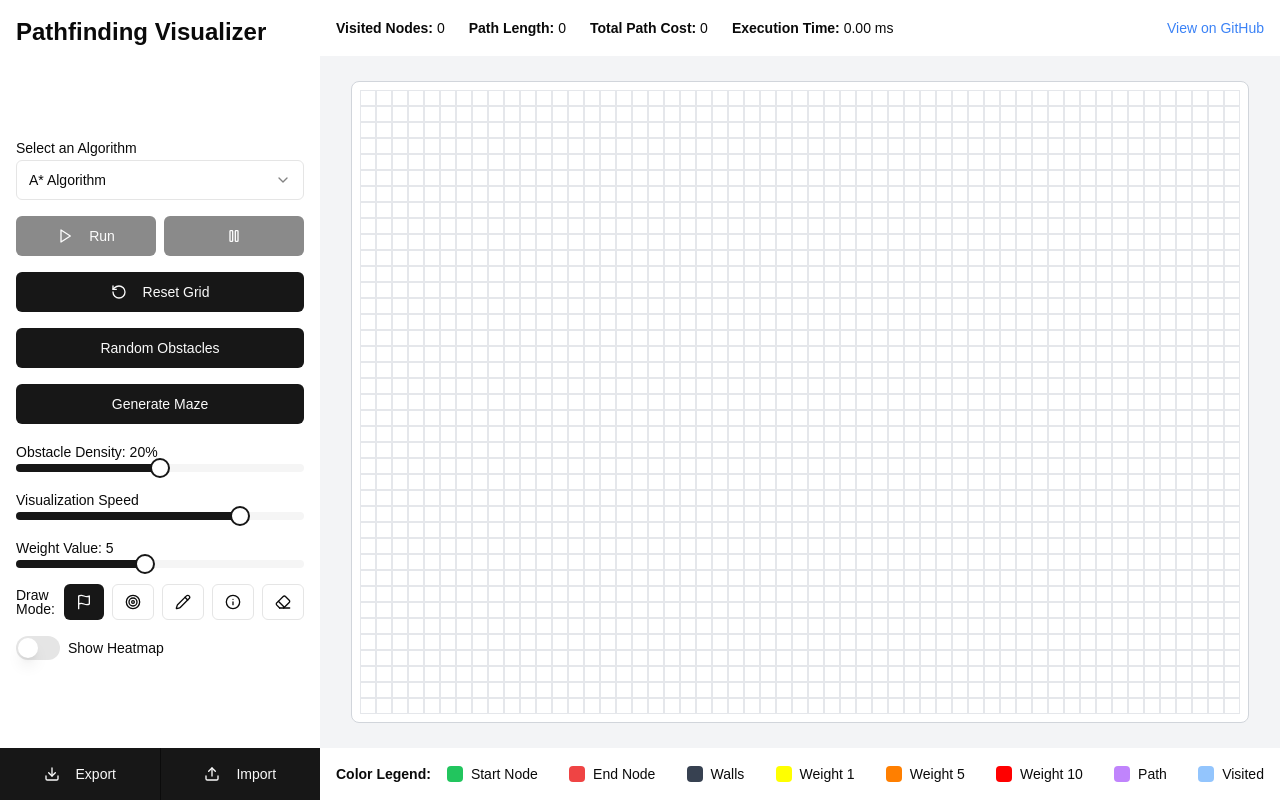
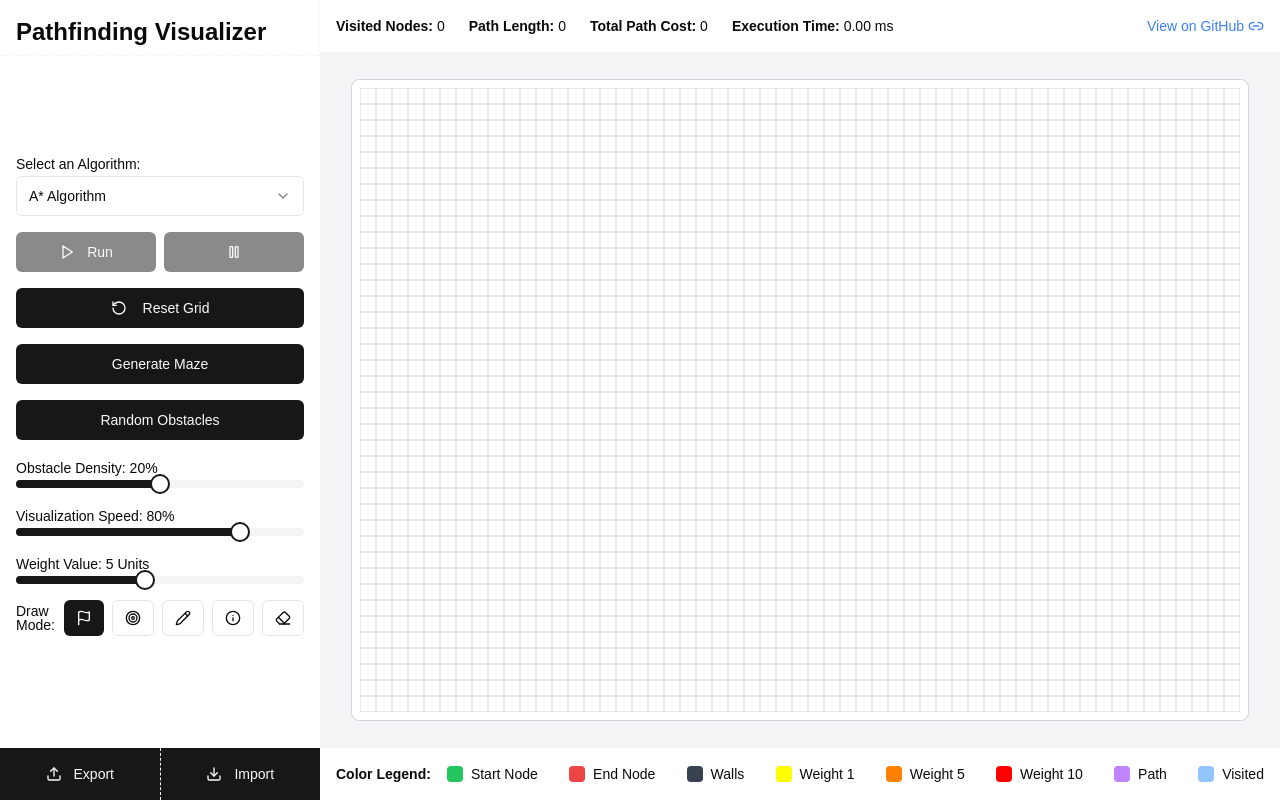
Before and after one commit to basith-ahmed/search-algo-visualizer, a Next.js app: page / in a window 1280 px wide. Built offline with nearby package versions, Linux system fonts and the light colour scheme.

Commit message:
chore: sidebar updated

```diff
--- a/app/page.tsx
+++ b/app/page.tsx
@@ -23,6 +23,7 @@ import {
   Flag,
   Download,
   Upload,
+  Link2,
 } from "lucide-react";
 import { toast, ToastContainer } from "react-toastify";
 import "react-toastify/dist/ReactToastify.css";
@@ -1173,11 +1174,11 @@ export default function Home() {
   return (
     <div className="flex h-screen bg-gray-100" onMouseUp={handleMouseUp}>
       <div className="w-80 bg-white overflow-y-auto h-screen flex flex-col justify-between">
-        <h1 className="text-2xl font-bold p-4 ">Pathfinding Visualizer</h1>
+        <h1 className="text-2xl font-bold p-4 h-[3.5rem] border-b-[1px] border-r-[1px] border-secondary border-dashed">Pathfinding Visualizer</h1>
         {/* Controls */}
         <div className="flex flex-col gap-4 justify-between p-4 -mt-4">
           <div>
-            <Label htmlFor="algorithm">Select an Algorithm</Label>
+            <Label htmlFor="algorithm">Select an Algorithm:</Label>
             <Select
               value={algorithm}
               onValueChange={(value) =>
@@ -1213,7 +1214,7 @@ export default function Home() {
               disabled={isRunning || !startNode || !endNode}
               className="flex-1"
             >
-              <Play className="w-4 h-4 mr-2" />
+              <Play className="w-4 h-4 mr-1" />
               {isRunning ? "Running..." : "Run"}
             </Button>
             <Button
@@ -1237,18 +1238,18 @@ export default function Home() {
             Reset Grid
           </Button>
           <Button
+            onClick={generateMaze}
+            disabled={isRunning}
+            className="w-full"
+          >
+            Generate Maze
+          </Button>
+          <Button
             onClick={generateRandomObstacles}
             disabled={isRunning}
             className="w-full"
           >
             Random Obstacles
-          </Button>
-          <Button
-            onClick={generateMaze}
-            disabled={isRunning}
-            className="w-full"
-          >
-            Generate Maze
           </Button>
           <div>
             <Label htmlFor="obstacle-density">
@@ -1263,7 +1264,7 @@ export default function Home() {
             />
           </div>
           <div>
-            <Label htmlFor="visualization-speed">Visualization Speed</Label>
+            <Label htmlFor="visualization-speed">Visualization Speed: {visualizationSpeed}%</Label>
             <Slider
               id="visualization-speed"
               value={[visualizationSpeed]}
@@ -1273,7 +1274,7 @@ export default function Home() {
             />
           </div>
           <div>
-            <Label htmlFor="weight-value">Weight Value: {weightValue}</Label>
+            <Label htmlFor="weight-value">Weight Value: {weightValue} Units</Label>
             <Slider
               id="weight-value"
               value={[weightValue]}
@@ -1336,28 +1337,28 @@ export default function Home() {
               <Eraser className="w-4 h-4" />
             </Button>
           </div>
-          <div className="flex items-center space-x-2">
+          {/* <div className="flex items-center space-x-2">
             <Switch
               id="heatmap-mode"
               checked={showHeatmap}
               onCheckedChange={setShowHeatmap}
             />
             <Label htmlFor="heatmap-mode">Show Heatmap</Label>
-          </div>
+          </div> */}
         </div>
         <div className="flex bottom-0 w-full">
           <Button
             onClick={exportGrid}
             className="flex-1 rounded-none h-[3.25rem]"
           >
-            <Download className="w-4 h-4 mr-2" />
+            <Upload className="w-4 h-4 mr-1" />
             Export
           </Button>
           <Button
             onClick={() => document.getElementById("import-input")?.click()}
-            className="flex-1 rounded-none border border-y-0 border-r-0 border-black/50 border-l-[0.1px] h-[3.25rem]"
+            className="flex-1 rounded-none border-secondary border-dashed border-l-[0.1px] h-[3.25rem]"
           >
-            <Upload className="w-4 h-4 mr-2" />
+            <Download className="w-4 h-4 mr-1" />
             Import
           </Button>
           <input
@@ -1397,9 +1398,10 @@ export default function Home() {
               href="https://github.com/basith-ahmed/search-algo-visualizer"
               target="_blank"
               rel="noopener noreferrer"
-              className="text-blue-500 hover:underline text-sm"
+              className="text-blue-500 hover:underline text-sm flex justify-center items-center"
             >
               View on GitHub
+              <Link2 className="w-4 h-4 ml-1" />
             </a>
           </div>
         </div>
```
